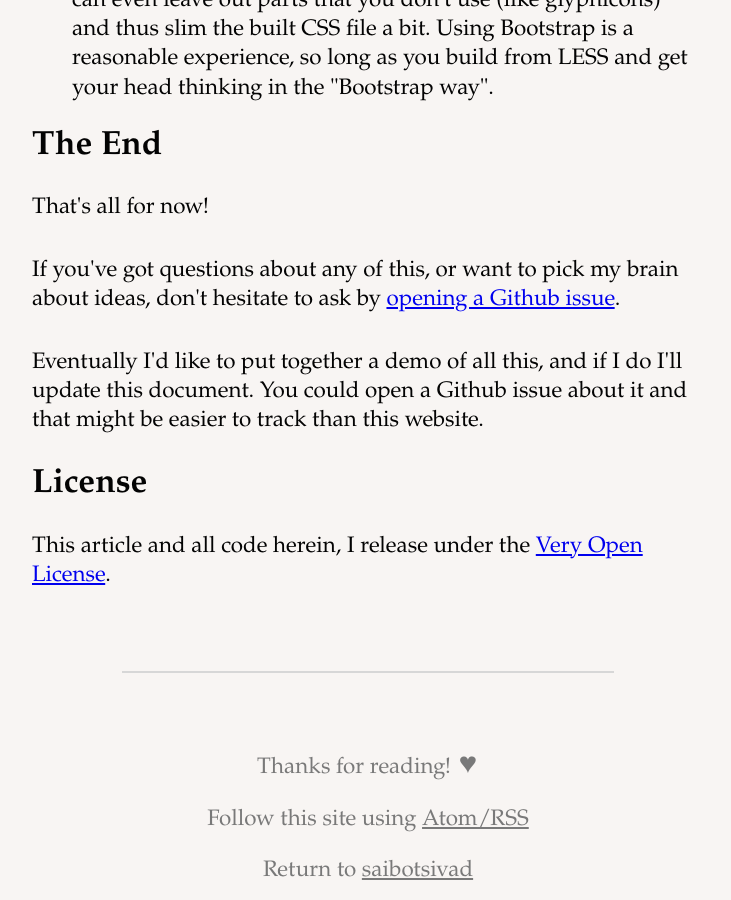
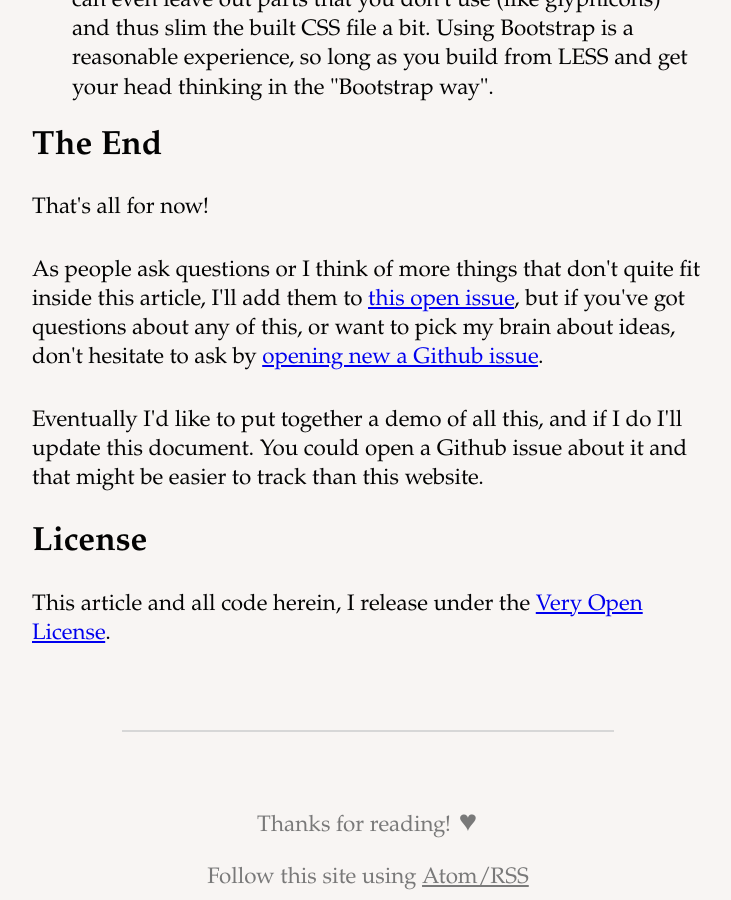
Before and after one commit to saibotsivad/saibotsivad.github.io, a Jekyll site: the page built from article/svelte-cms-outline.md, in a window 1280 px wide and 900 px high, scrolled down 14181 px. Shown: the whole window, without its empty margins (272-1003 px from the left). Built offline with Jekyll 4.4.1, drawn with Linux system fonts in a browser that asks for light colours.

Commit message:
Link to the open issue

```diff
--- a/article/svelte-cms-outline.md
+++ b/article/svelte-cms-outline.md
@@ -500,9 +500,11 @@ concepts are worth integrating into your own app.
 
 That's all for now!
 
-If you've got questions about any of this, or want to pick my
+As people ask questions or I think of more things that don't quite fit inside
+this article, I'll add them to [this open issue](https://github.com/saibotsivad/saibotsivad.github.io/issues/10),
+but if you've got questions about any of this, or want to pick my
 brain about ideas, don't hesitate to ask by
-[opening a Github issue](https://github.com/saibotsivad/saibotsivad.github.io/issues).
+[opening new a Github issue](https://github.com/saibotsivad/saibotsivad.github.io/issues).
 
 Eventually I'd like to put together a demo of all this, and if
 I do I'll update this document. You could open a Github
```
